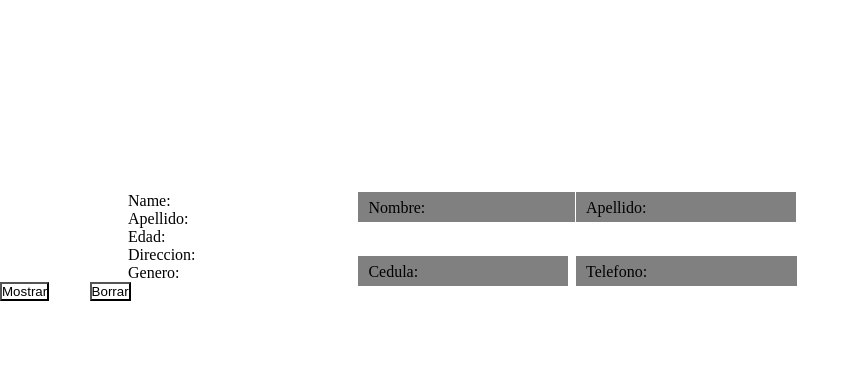
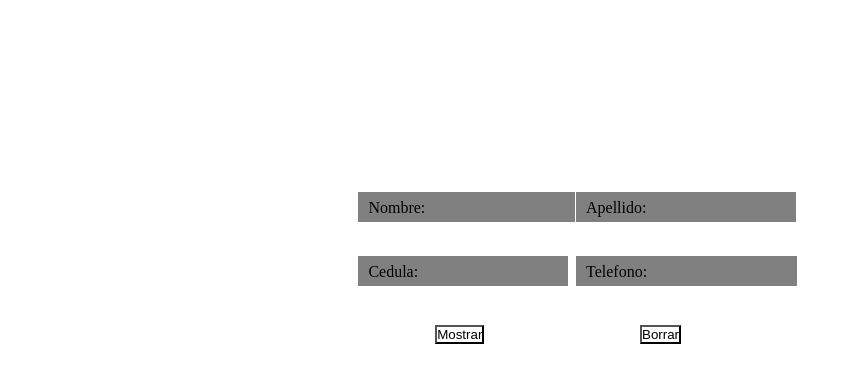
Before and after one commit to marxico/json-ajax, a plain HTML site: page docs/index.html in a window 1280 px wide. Both pictures are taken after a click on the button "Borrar". Shown: the whole page, without its empty margins (0-860 px from the left). Drawn offline with Linux system fonts and the light colour scheme.

Commit message:
faltante botones

```diff
--- a/docs/file.json
+++ b/docs/file.json
@@ -1,7 +1,7 @@
 {
     "name": "Marxico",
     "lastName": "Tavera",
-    "age": 18,
-    "address": "Av. Rojas Queipo",
-    "gender": "M"
+    "id": "28442342",
+    "phone": "04144917396"
+
 }
--- a/docs/index.html
+++ b/docs/index.html
@@ -21,9 +21,9 @@
     <div id="container">
         <div id="name"></div>
         <div id="lastname"></div>
-        <div id="age"></div>
-        <div id="address"></div>
-        <div id="gender"></div>
+        <div id="id"></div>
+        <div id="phone"></div>
+
 
       <br>
     </div>
@@ -37,11 +37,11 @@
                 type: "GET",
                 url: "file.json",
                 success: function( result ) {
-                    $("#name").html('Name: ' + result.name);
-                    $("#lastname").html("Apellido: " + result.lastName);
-                    $("#age").html("Edad: " + result.age);
-                    $("#address").html("Direccion: " + result.address);
-                    $("#gender").html("Genero: " + result.gender);
+                    $("#name").html( result.name);
+                    $("#lastname").html( result.lastName);
+                    $("#id").html( result.id);
+                    $("#phone").html( result.phone);
+
                 },
                 error: function( err ) {
                     console.log('error',err);
@@ -50,11 +50,11 @@
         })
 
         $("#btn-borrar").click(function(){
-            $("#name").html('Name: ' );
-            $("#lastname").html("Apellido: " );
-            $("#age").html("Edad: " );
-            $("#address").html("Direccion: " );
-            $("#gender").html("Genero: " );
+            $("#name").html(' ' );
+            $("#lastname").html(" " );
+            $("#id").html(" " );
+            $("#phone").html(" " );
+
         });
 
         </script>
--- a/docs/style.css
+++ b/docs/style.css
@@ -6,22 +6,22 @@
 
 }
 
-#container{
+/*#container{
     position: absolute;
     margin-left: 10%;
     margin-top: 15%;
-}
+}*/
 
 #btn{
     position: absolute;
-    margin-left: 0%;
-    margin-top: 22%;
+    margin-left: 34%;
+    margin-top: 24%;
 }
 
 #btn-borrar{
     position: absolute;
-    margin-left: 7%;
-    margin-top: 22%;
+    margin-left: 50%;
+    margin-top: 24%;
 
 }
 
@@ -70,3 +70,35 @@
     padding-top: 7px;
     padding-bottom: 5px;
 }
+
+#name{
+    position: absolute;
+    margin-left: 35%;
+    margin-top: 223px;
+    background-color: grey;
+    color: white;
+}
+
+#lastname{
+    position: absolute;
+    margin-left: 51%;
+    margin-top: 223px;
+    background-color: grey;
+    color: white;
+}
+
+#id{
+    position: absolute;
+    margin-left: 35%;
+    margin-top: 293px;
+    background-color: grey;
+    color: white;
+}
+
+#phone{
+    position: absolute;
+    margin-left: 51%;
+    margin-top: 294px;
+    background-color: grey;
+    color: white;
+}
```
